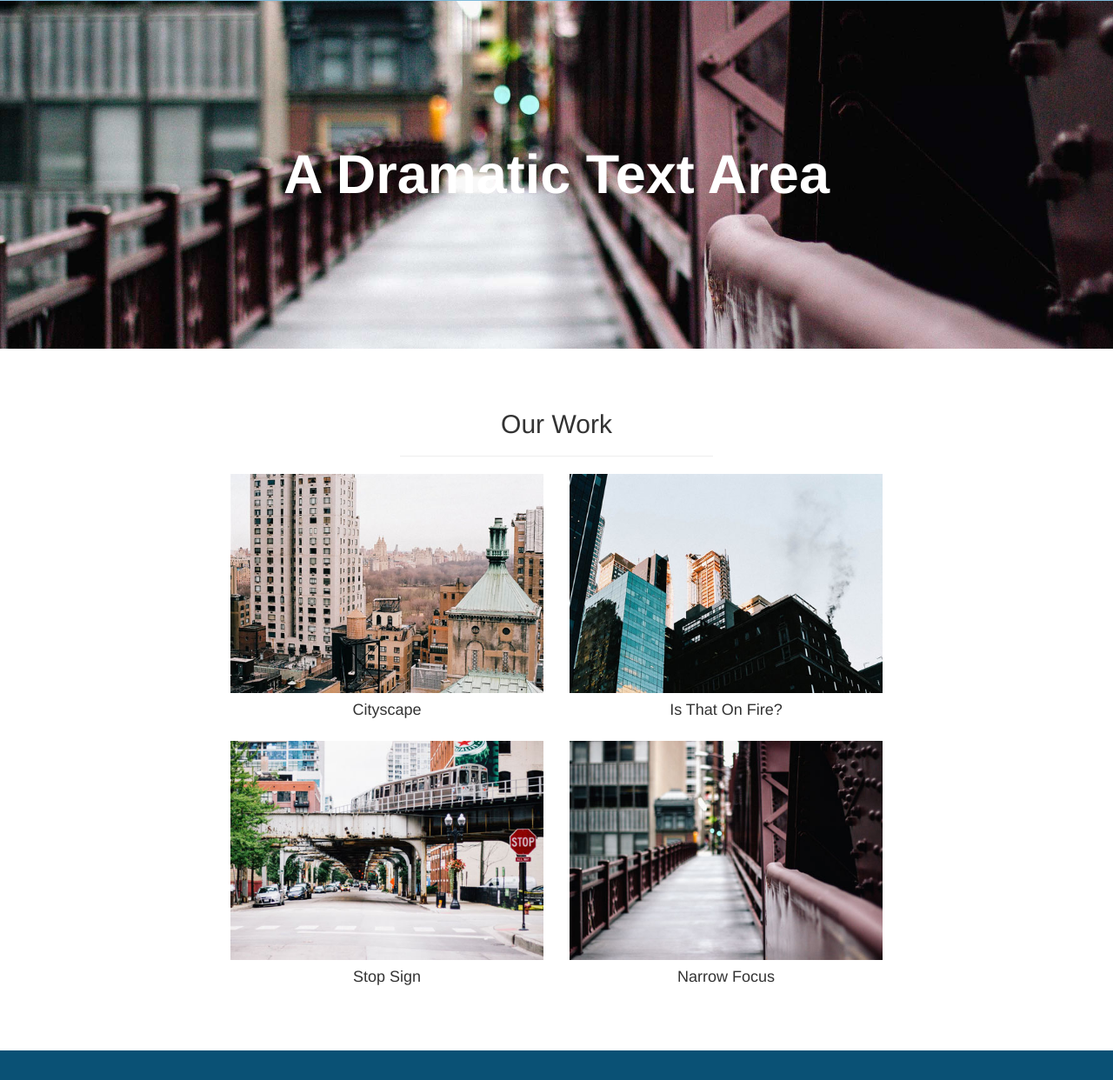
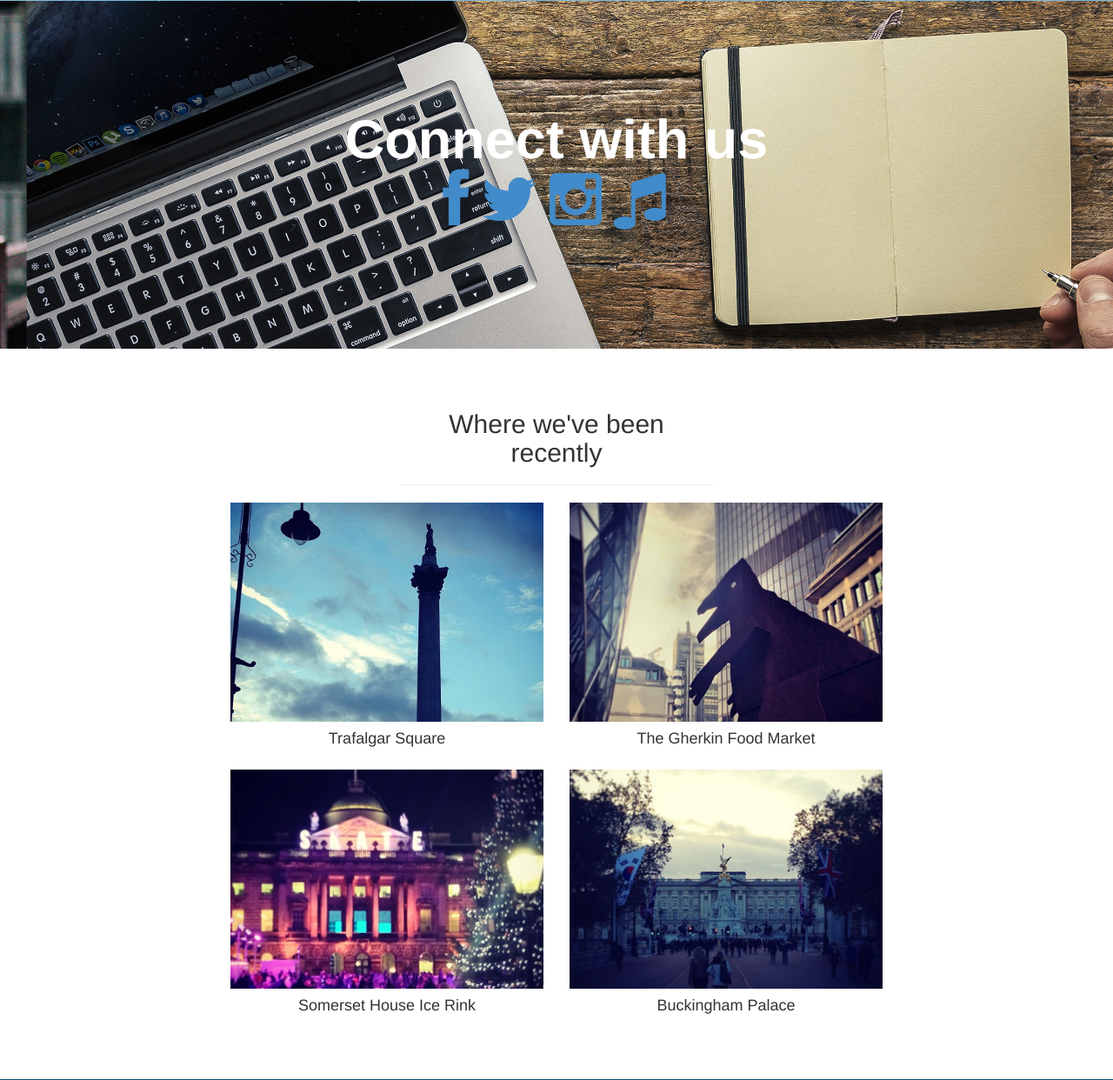
Before and after one commit to neostoic/whynotv3, a PHP site: page / in a window 1280 px wide. Shown: the part 1737-2979 px from the top of the page at 87% size. Run offline with PHP 8.4, Linux system fonts and the light colour scheme; some libraries are stand-ins or nearby versions.

Commit message:
added background,pins,layout,overlay

```diff
--- a/css/stylish-portfolio.css
+++ b/css/stylish-portfolio.css
@@ -222,7 +222,7 @@ i.scroll:hover {
 @media (max-width: 768px) {
 
   .header {
-	background: url(../img/bg.jpg) no-repeat center center scroll;
+	background: url(../img/bg.jpg) no-repeat right center scroll;
   }
 
   .callout {
--- a/index.html
+++ b/index.html
@@ -119,7 +119,15 @@
     <!-- Callout -->
     <div class="callout">
       <div class="vert-text">
-        <h1>A Dramatic Text Area</h1>
+        <h1>Connect with us</h1>
+            <div class="col-md-6 col-md-offset-3 text-center">
+            <ul class="list-inline">
+              <li><a href='https://www.facebook.com/whynotapp'><i class="fa fa-facebook fa-5x"></i></a></li>
+              <li><a href='http://twitter.com/whynotapp'><i class="fa fa-twitter fa-5x"></i></a></li>
+              <li><a href='http://instagram.com/whynotapp'><i class="fa fa-instagram fa-5x"></i></a></li>
+              <li><a href='http://last.fm/whynotapp'><i class="fa fa-music fa-5x"></i></a></li>
+            </ul>
+            </div>
       </div>
     </div>
     <!-- /Callout -->
@@ -129,7 +137,7 @@
       <div class="container">
         <div class="row">
           <div class="col-md-4 col-md-offset-4 text-center">
-            <h2>Our Work</h2>
+            <h2>Where we've been recently</h2>
             <hr>
           </div>
         </div>
@@ -137,13 +145,13 @@
           <div class="col-md-4 col-md-offset-2 text-center">
             <div class="portfolio-item">
               <a href="#"><img class="img-portfolio img-responsive" src="img/portfolio-1.jpg"></a>
-              <h4>Cityscape</h4>
+              <h4>Trafalgar Square</h4>
             </div>
           </div>
           <div class="col-md-4 text-center">
             <div class="portfolio-item">
               <a href="#"><img class="img-portfolio img-responsive" src="img/portfolio-2.jpg"></a>
-              <h4>Is That On Fire?</h4>
+              <h4>The Gherkin Food Market</h4>
             </div>
           </div>
         </div>
@@ -151,13 +159,13 @@
           <div class="col-md-4 col-md-offset-2 text-center">
             <div class="portfolio-item">
               <a href="#"><img class="img-portfolio img-responsive" src="img/portfolio-3.jpg"></a>
-              <h4>Stop Sign</h4>
+              <h4>Somerset House Ice Rink</h4>
             </div>
           </div>
           <div class="col-md-4 text-center">
             <div class="portfolio-item">
               <a href="#"><img class="img-portfolio img-responsive" src="img/portfolio-4.jpg"></a>
-              <h4>Narrow Focus</h4>
+              <h4>Buckingham Palace </h4>
             </div>
           </div>
         </div>
@@ -199,7 +207,7 @@
               <a href="#top"><i class="fa fa-circle-arrow-up scroll fa-4x"></i></a>
             </div>
             <hr>
-            <p>Copyright &copy; Company 2013</p>
+            <p>Copyright &copy; whynot 2013</p>
           </div>
         </div>
       </div>
--- /dev/null
+++ b/instagram.js
@@ -0,0 +1,5 @@
+$(document).ready(function() {
+	getJSON('https://api.instagram.com/v1/users/13712751/media/recent/?client_id=0d2190cb952643d4bba30349d438f165',function(data) {
+		document.write(data);
+	});
+})
--- a/load.js
+++ b/load.js
@@ -4,6 +4,7 @@ $(document).ready(function() {
         $('#desc').text(data['desc']);
         $('#image').attr('src',data['image']);
         $( '#map' ).attr( 'src', function ( i, val ) { return val; });
+        $('#info').attr('href',data['url']);
     });
 
     $('body').on('swipeleft',function(){
@@ -18,6 +19,7 @@ $(document).ready(function() {
             $('#desc').text(data['desc']);
             $('#image').attr('src',data['image']);
             $( '#map' ).attr( 'src', function ( i, val ) { return val; });
+            $('#info').attr('href',data['url']);
     });
 
     $('body').on('swiperight',function(){
@@ -32,6 +34,7 @@ $(document).ready(function() {
             $('#desc').text(data['desc']);
             $('#image').attr('src',data['image']);
             $( '#map' ).attr( 'src', function ( i, val ) { return val; });
+            $('#info').attr('href',data['url']);
         });
     });
 });
--- /dev/null
+++ b/overlay.js
@@ -0,0 +1,5 @@
+$(document).ready(function() {
+	$('#overlay').click(function() {
+		$(this).slideUp();
+	})
+})
```
Also changed, not shown: pin.php (added, +21 -0 lines), pinit.js (added, +13 -0 lines), tryitout.html (+44 -7 lines), img/bg copy.jpg, img/bg.JPG, img/callout.jpg, img/portfolio-1.jpg, img/portfolio-2.jpg, img/portfolio-3.jpg, img/portfolio-4.jpg, overlay.png (added), swipe.jpg (added), swipe.png (added).
